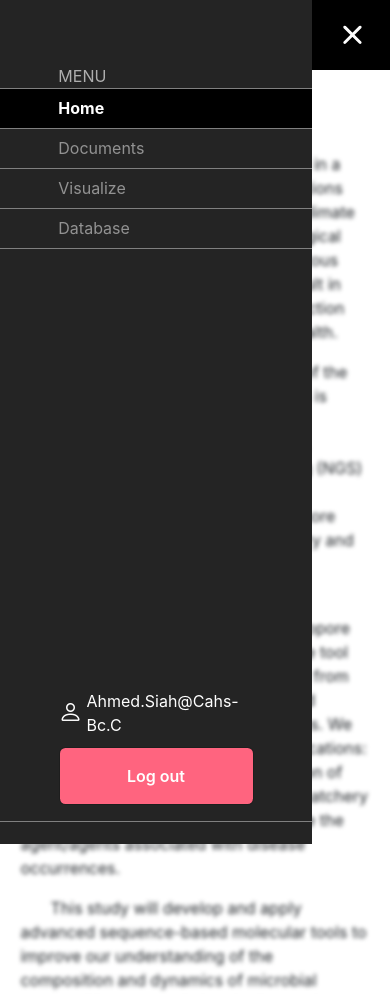
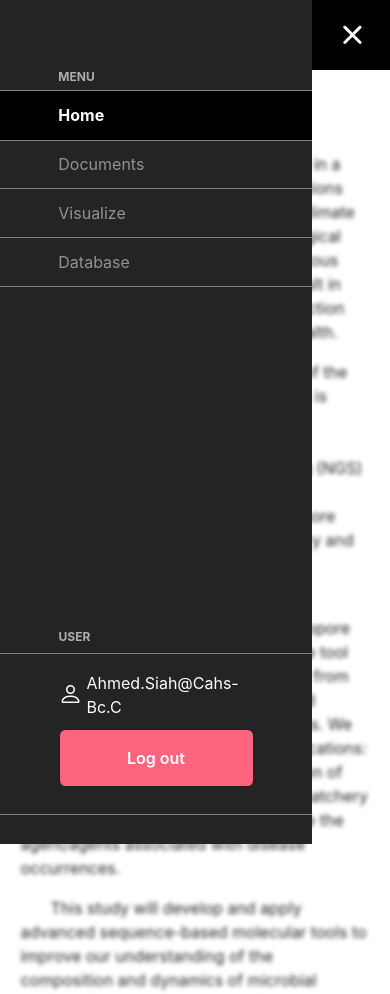
Before and after one commit to garenpham/BC-Centre-for-Aquatic-Health-Sciences, a Flask app: page /about in a window 390 px wide, after a click on "Home". Shown: the top 994 px of the page. Run offline with Flask 2, Linux system fonts and the light colour scheme; a user stored in the database is signed in; some libraries are stand-ins or nearby versions.

Commit message:
page 3 of dashboard_mockup

```diff
--- a/app/static/css/style.css
+++ b/app/static/css/style.css
@@ -160,12 +160,13 @@ hr {
 	#closeIcon.active {
 		display: block !important;
 	}
+
 	.nav-item {
 		width: 50vw;
-		margin: auto;
+		margin: 4.4px auto;
 	}
 
-	#menu .nav-item::after {
+	#menu .nav-bg::after {
 		content: "";
 		display: block;
 		position: absolute;
@@ -174,11 +175,35 @@ hr {
 		border-bottom: 1px solid grey;
 	}
 
+	.nav-menu-title::after {
+		content: "";
+		display: block;
+		position: absolute;
+		width: 80vw;
+		left: 0;
+		margin-top: 4px;
+		border-bottom: 1px solid grey;
+	}
+
 	#dropdownBtn {
 		border-bottom: 1px solid grey;
-		margin-bottom: 1.4rem;
+		margin-bottom: 1.8rem;
+		padding-bottom: 1.4rem;
 	}
-	#dropdownBtn {
-		padding-bottom: 1rem;
+	.nav-user-title {
+		margin-bottom: 0.8rem;
+	}
+	.nav-user-title::after {
+		content: "";
+		display: block;
+		position: absolute;
+		width: 80vw;
+		left: 0;
+		border-bottom: 1px solid gray;
+		margin-top: 0.4rem;
+	}
+	.nav-menu-title {
+		font-size: 12px;
+		font-weight: 700;
 	}
 }
--- a/app/templates/public/templates/public_template.html
+++ b/app/templates/public/templates/public_template.html
@@ -60,34 +60,57 @@
 					id="navbarNav"
 				>
 					<ul class="navbar-nav" id="menu">
-						<li class="d-lg-none nav-item text-gray text-uppercase">Menu</li>
+						<li
+							class="d-lg-none nav-item nav-menu-title text-gray text-uppercase"
+						>
+							Menu
+						</li>
 						<div class="nav-bg">
 							<li class="nav-item mr-lg-4">
 								<a class="nav-link text-gray" href="/about">Home</a>
 							</li>
 						</div>
-						<div class="nav-bg"><li class="nav-item mr-lg-4">
-							<a class="nav-link text-gray" href="/documents">Documents</a>
-						</li></div>
-						<div class="nav-bg"><li class="nav-item mr-lg-4">
-							<a class="nav-link text-gray" href="/visualization">Visualize</a>
-						</li></div>
-						<div class="nav-bg"><li class="nav-item mr-lg-4">
-							<a class="nav-link text-gray" href="/display_data">Database</a>
-						</li></div>
+						<div class="nav-bg">
+							<li class="nav-item mr-lg-4">
+								<a class="nav-link text-gray" href="/documents">Documents</a>
+							</li>
+						</div>
+						<div class="nav-bg">
+							<li class="nav-item mr-lg-4">
+								<a class="nav-link text-gray" href="/visualization"
+									>Visualize</a
+								>
+							</li>
+						</div>
+						<div class="nav-bg">
+							<li class="nav-item mr-lg-4">
+								<a class="nav-link text-gray" href="/display_data">Database</a>
+							</li>
+						</div>
 						{% if current_user.role == 'admin' %}
-						<div class="nav-bg"><li class="nav-item mr-lg-4">
-							<a class="nav-link text-gray" href="/metadata">Update metadata</a>
-						</li></div>
-						<div class="nav-bg"><li class="nav-item mr-lg-4">
-							<a class="nav-link text-gray" href="/upload-file"
-								>Upload sample</a
-							></div>
-						</li>
+						<div class="nav-bg">
+							<li class="nav-item mr-lg-4">
+								<a class="nav-link text-gray" href="/metadata"
+									>Update metadata</a
+								>
+							</li>
+						</div>
+						<div class="nav-bg">
+							<li class="nav-item mr-lg-4">
+								<a class="nav-link text-gray" href="/upload-file"
+									>Upload sample</a
+								>
+							</li>
+						</div>
 						{% endif %}
 					</ul>
 
 					<ul class="navbar-nav" id="dropdownBtn">
+						<li
+							class="d-lg-none nav-item nav-menu-title nav-user-title text-gray text-uppercase"
+						>
+							USER
+						</li>
 						<li class="nav-item dropdown">
 							<a class="nav-link d-flex align-items-center username">
 								<i class="bi bi-person pr-1"></i>
```
